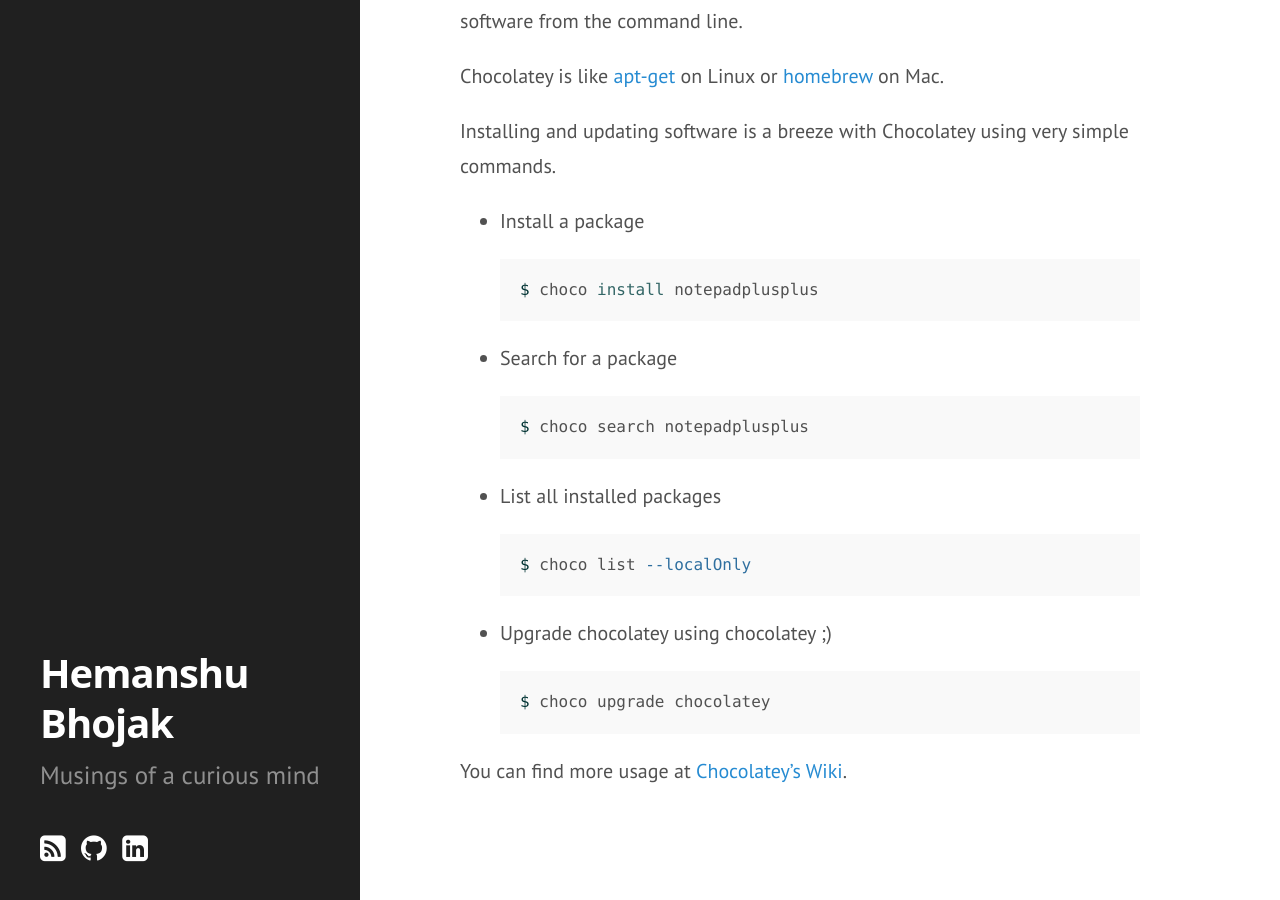
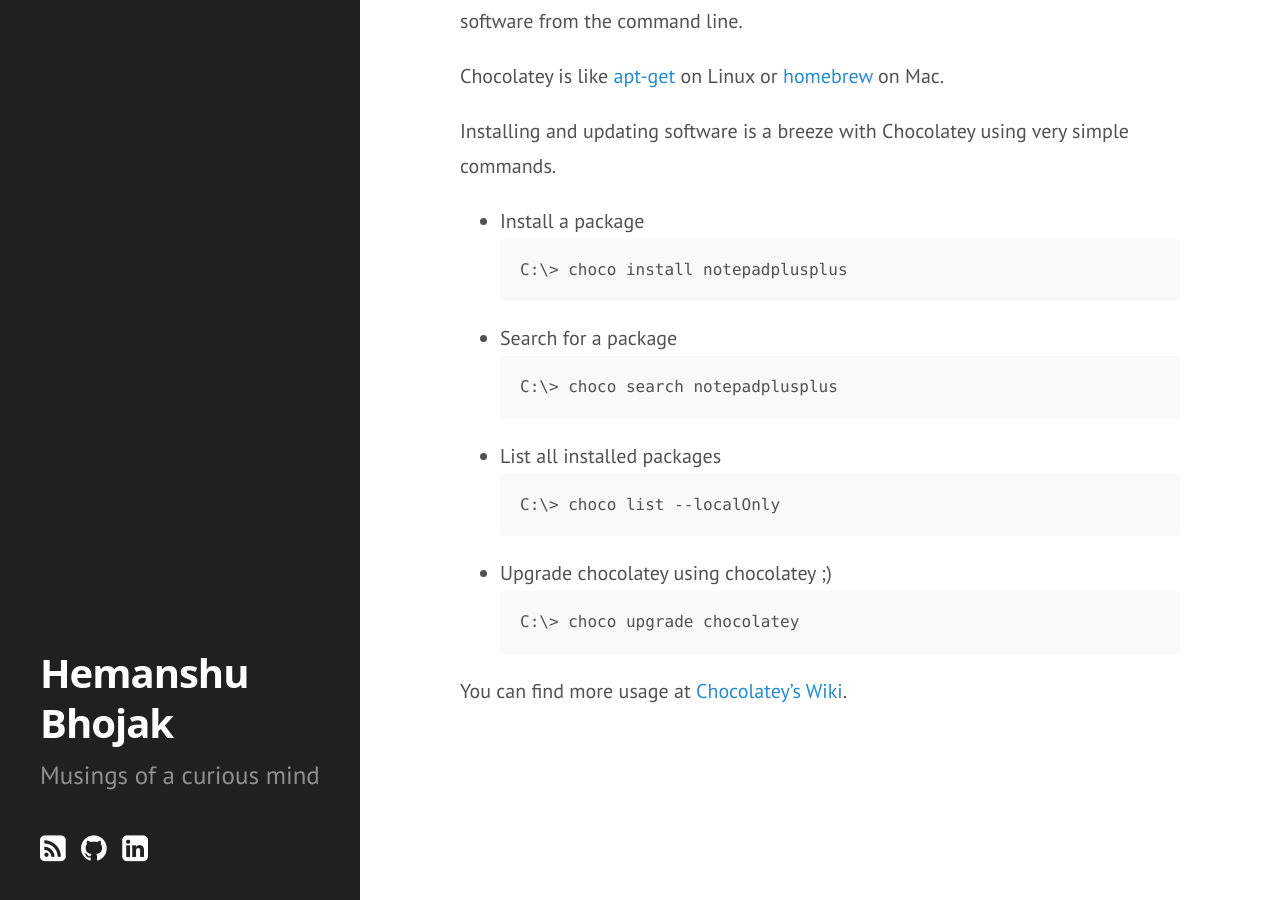
Before and after one commit to technoheman/hemanshubhojak.com, a Jekyll site: the page built from _posts/2016/2016-05-11-chocolatey-a-package-manager-for-windows.markdown, in a window 1280 px wide and 900 px high, scrolled down 461 px. Built offline with Jekyll 4.4.1, drawn with Linux system fonts in a browser that asks for light colours; comment, search, counter and statistics services are not loaded.

Commit message:
Seo changes

````diff
--- a/_config.yml
+++ b/_config.yml
@@ -8,6 +8,7 @@
 # Site settings
 title: Hemanshu Bhojak
 tagline: Musings of a curious mind
+author: Hemanshu Bhojak
 email: hemanshubhojak@gmail.com
 permalink: "/:year/:month/:day/:title.html"
 description: > # this means to ignore newlines until "baseurl:"
--- a/_posts/2015/2015-11-30-advent-of-mobile-web-apps.markdown
+++ b/_posts/2015/2015-11-30-advent-of-mobile-web-apps.markdown
@@ -1,7 +1,7 @@
 ---
 layout: post
 title:  "Advent of Mobile Web Apps"
-date: 2015-12-02 12:00:00 +0530
+date: 2015-12-02 01:00:00
 categories: web-apps native-vs-web-apps chrome-as-a-platform
 ---
 
--- a/_posts/2015/2015-11-30-pomodoro.markdown
+++ b/_posts/2015/2015-11-30-pomodoro.markdown
@@ -1,7 +1,7 @@
 ---
 layout: post
 title:  "Pomodoro"
-date: 2015-11-30 12:00:00 +0530
+date: 2015-11-30 01:00:00
 categories: pomodoro time-management
 ---
 
--- a/_posts/2015/2015-12-01-clean-entities-using-entity-type-configuration.markdown
+++ b/_posts/2015/2015-12-01-clean-entities-using-entity-type-configuration.markdown
@@ -1,7 +1,7 @@
 ---
 layout: post
 title:  "Keep your Entity Framework entities clean with EntityTypeConfiguration"
-date:   2015-12-01 12:00:00 +0530
+date:   2015-12-01 01:00:00
 categories: entity-framework entity-type-configuration mapping
 ---
 ## What?
--- a/_posts/2016/2016-05-09-solid-principles.markdown
+++ b/_posts/2016/2016-05-09-solid-principles.markdown
@@ -1,7 +1,7 @@
 ---
 layout: post
 title:  "SOLID Principles"
-date: 2016-05-09 13:00:00 +0530
+date: 2016-05-09 13:00:00
 categories: design design-principles solid
 ---
 
--- a/_posts/2016/2016-05-11-chocolatey-a-package-manager-for-windows.markdown
+++ b/_posts/2016/2016-05-11-chocolatey-a-package-manager-for-windows.markdown
@@ -14,23 +14,23 @@
 Installing and updating software is a breeze with Chocolatey using very simple commands.
 
 - Install a package
-{% highlight bash %}
-$ choco install notepadplusplus
-{% endhighlight %}
+```
+C:\> choco install notepadplusplus
+```
 
 - Search for a package
-{% highlight bash %}
-$ choco search notepadplusplus
-{% endhighlight %}
+```
+C:\> choco search notepadplusplus
+```
 
 - List all installed packages
-{% highlight bash %}
-$ choco list --localOnly
-{% endhighlight %}
+```
+C:\> choco list --localOnly
+```
 
 - Upgrade chocolatey using chocolatey ;)
-{% highlight bash %}
-$ choco upgrade chocolatey
-{% endhighlight %}
+```
+C:\> choco upgrade chocolatey
+```
 
 You can find more usage at [Chocolatey's Wiki](https://github.com/chocolatey/choco/wiki).
````
